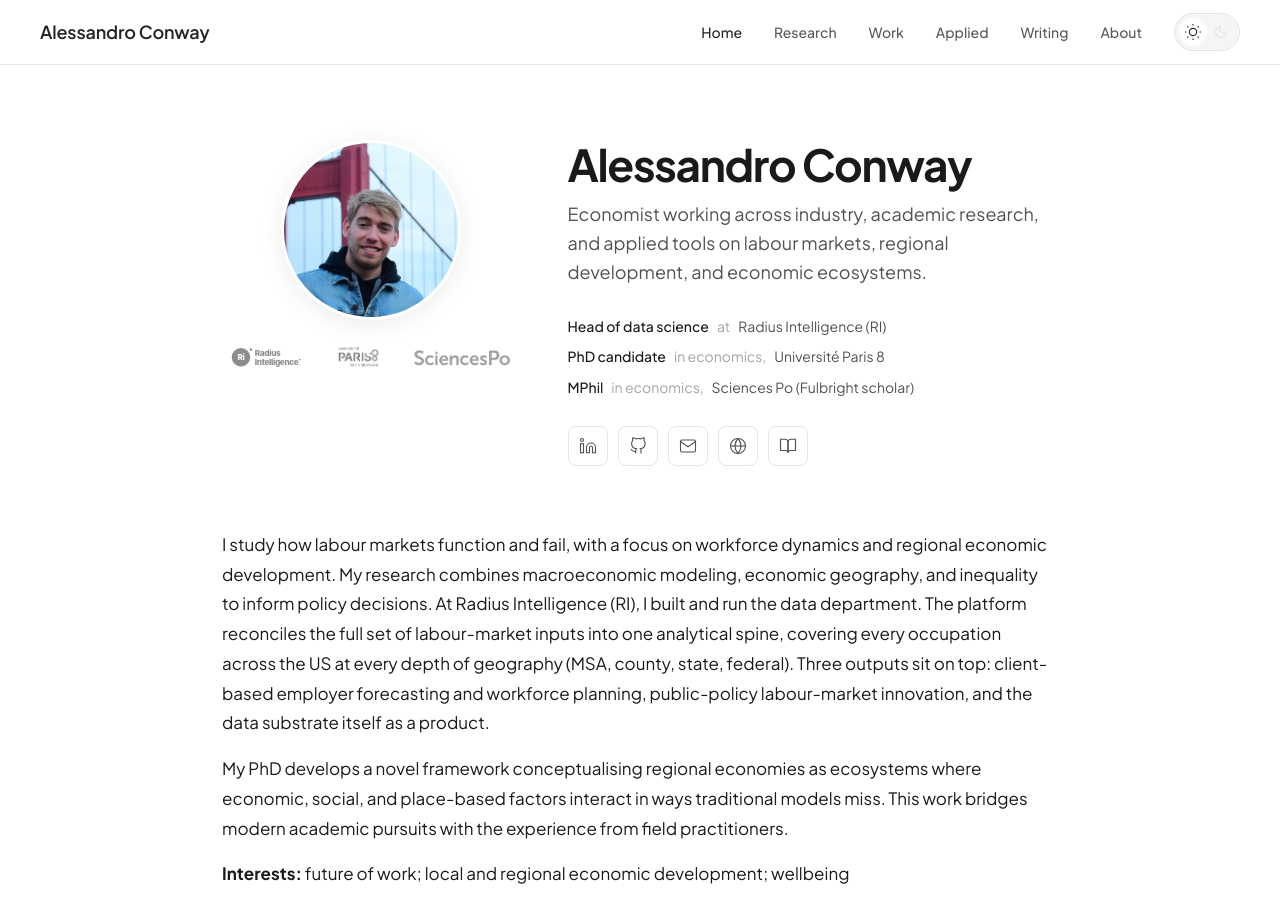
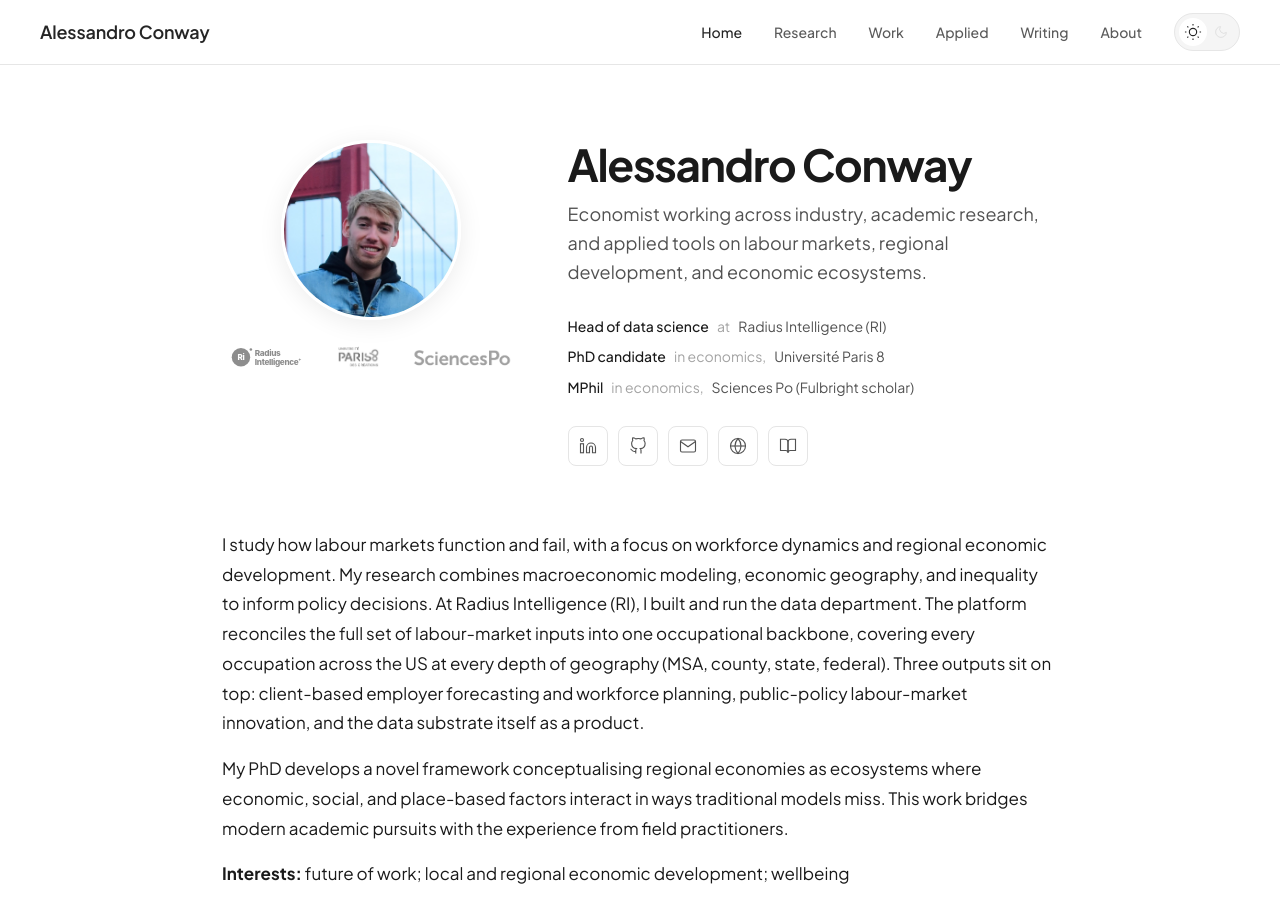
Before and after one commit to conway1521/conway1521.github.io, a Jekyll site: the page built from index.html, in a window 1280 px wide and 900 px high. Built offline with Jekyll 4.4.1, drawn with Linux system fonts in a browser that asks for light colours.

Commit message:
Replace analytical spine with occupational backbone (#16)
* Replace analytical spine with occupational backbone (index)

* Replace analytical spine with occupational backbone (work)

```diff
--- a/index.html
+++ b/index.html
@@ -35,7 +35,7 @@ title: null
 </section>
 
 <section class="about">
-    <p>I study how labour markets function and fail, with a focus on workforce dynamics and regional economic development. My research combines macroeconomic modeling, economic geography, and inequality to inform policy decisions. At Radius Intelligence (RI), I built and run the data department. The platform reconciles the full set of labour-market inputs into one analytical spine, covering every occupation across the US at every depth of geography (MSA, county, state, federal). Three outputs sit on top: client-based employer forecasting and workforce planning, public-policy labour-market innovation, and the data substrate itself as a product.</p>
+    <p>I study how labour markets function and fail, with a focus on workforce dynamics and regional economic development. My research combines macroeconomic modeling, economic geography, and inequality to inform policy decisions. At Radius Intelligence (RI), I built and run the data department. The platform reconciles the full set of labour-market inputs into one occupational backbone, covering every occupation across the US at every depth of geography (MSA, county, state, federal). Three outputs sit on top: client-based employer forecasting and workforce planning, public-policy labour-market innovation, and the data substrate itself as a product.</p>
     <p>My PhD develops a novel framework conceptualising regional economies as ecosystems where economic, social, and place-based factors interact in ways traditional models miss. This work bridges modern academic pursuits with the experience from field practitioners.</p>
     <p><strong>Interests:</strong> future of work; local and regional economic development; wellbeing</p>
 </section>
--- a/work.html
+++ b/work.html
@@ -5,7 +5,7 @@ title: Work
 
 <header class="page-header">
     <h1>Work</h1>
-    <p class="page-intro">I built and run <strong>Radius Intelligence (RI)</strong>'s data department. The platform reconciles the full set of labour-market inputs into one analytical spine: federal labour and demographic statistics, commercial postings, training and credential records, and fiscal and academic signals, covering every occupation across the US at every depth of geography (MSA, county, state, federal). Three outputs sit on top.</p>
+    <p class="page-intro">I built and run <strong>Radius Intelligence (RI)</strong>'s data department. The platform reconciles the full set of labour-market inputs into one occupational backbone: federal labour and demographic statistics, commercial postings, training and credential records, and fiscal and academic signals, covering every occupation across the US at every depth of geography (MSA, county, state, federal). Three outputs sit on top.</p>
 </header>
 
 <section class="current-role" id="current">
```
